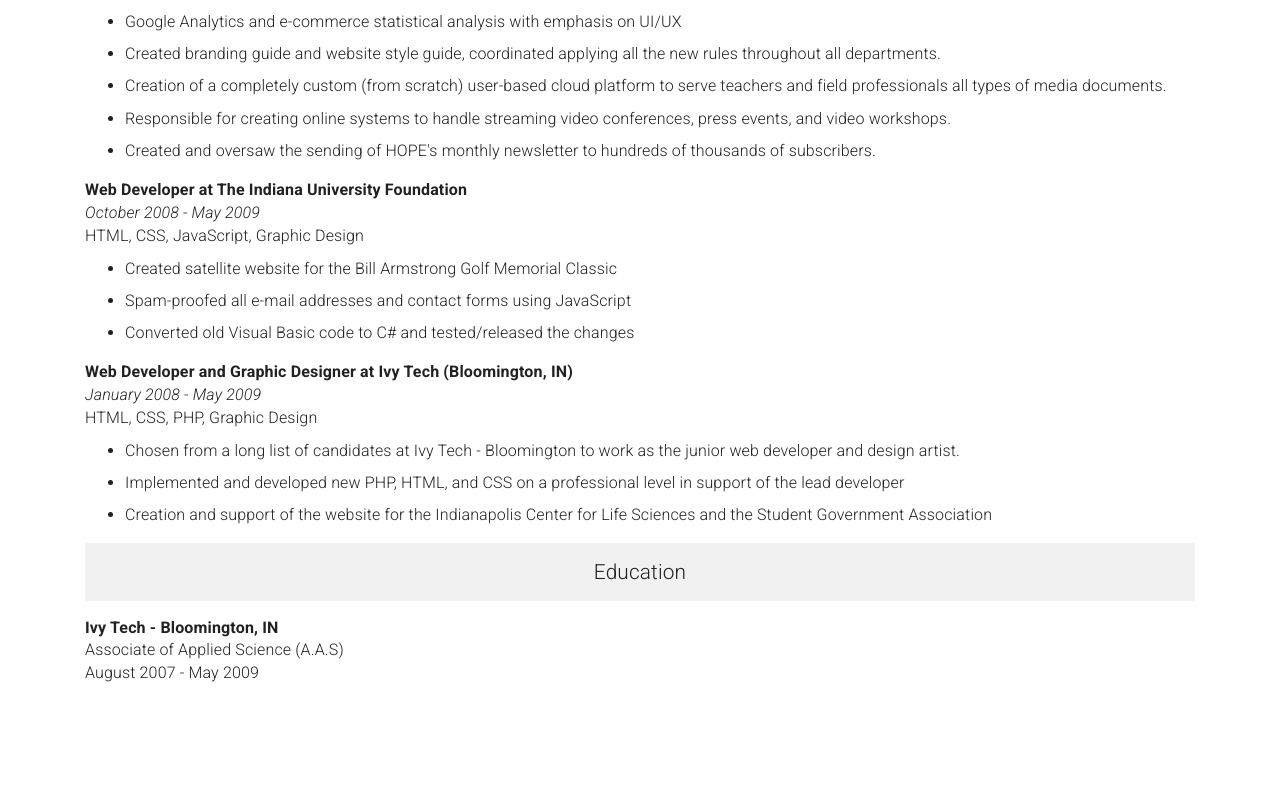
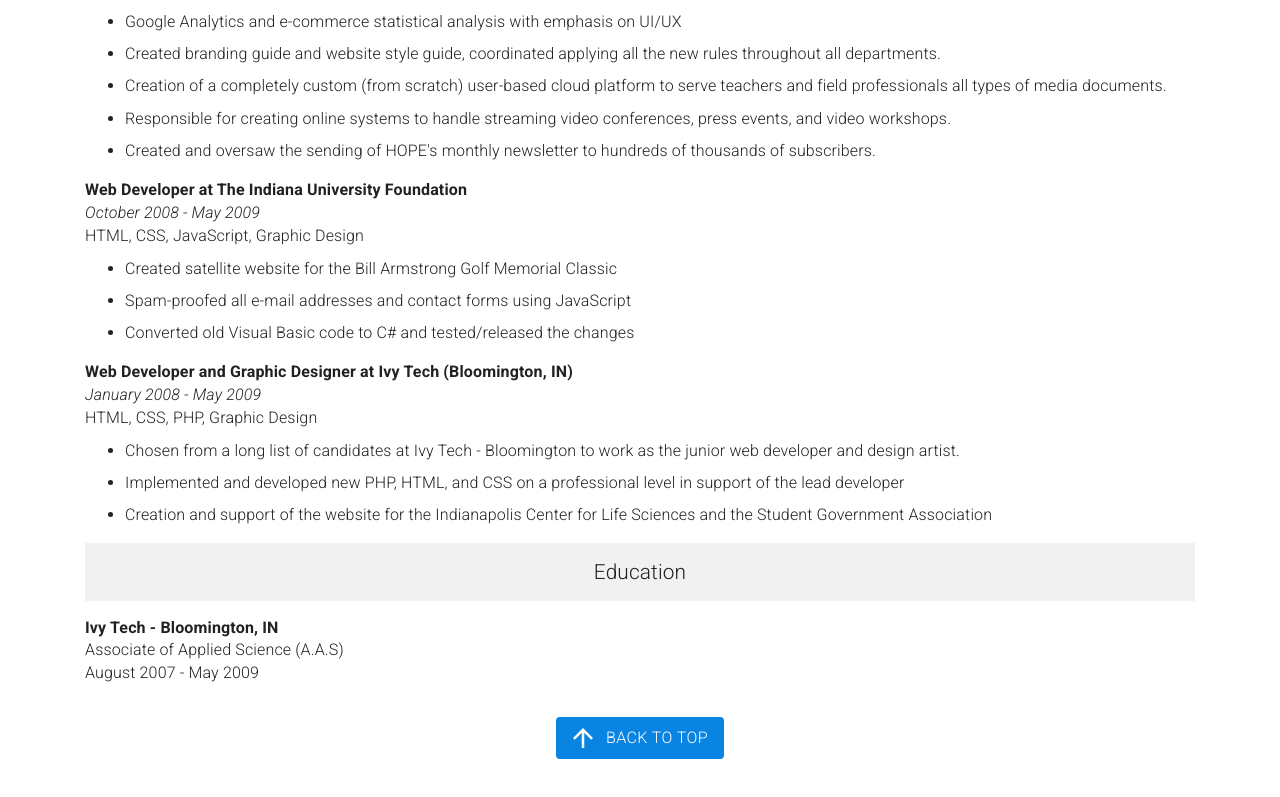
Before and after one commit to christopherrobin/portfolio, a React (Create React App) app: page /resume in a window 1280 px wide. Shown: the part 2289-3086 px from the top of the page. Before the commit the page ends 3022 px from the top, so only its background shows below. Built offline with nearby package versions, Linux system fonts and the light colour scheme.

Commit message:
Back to top button for resume page

```diff
--- a/src/components/Resume.js
+++ b/src/components/Resume.js
@@ -1,7 +1,9 @@
 import React from "react";
 import { Container, Row, Col } from "reactstrap";
+import AnchorLink from 'react-anchor-link-smooth-scroll'
 import ResumeDownloadButton from "./ResumeDownloadButton";
-import AnchorLink from 'react-anchor-link-smooth-scroll'
+import Button from "@material-ui/core/Button";
+import ArrowUpwardIcon from '@material-ui/icons/ArrowUpward';
 import Fade from "./Fade";
 import "./Resume.scss";
 
@@ -276,6 +278,18 @@
               <div>Associate of Applied Science (A.A.S)</div>
               <div>August 2007 - May 2009</div>
 
+              <div id="back-to-top" style={{ margin: '2em 0 1em 0', textAlign: 'center' }}>
+                <Button
+                  onClick={() => window.scrollTo({ top: 0, behavior: 'smooth' })}
+                  variant="contained"
+                  color="primary"
+                  startIcon={<ArrowUpwardIcon />}
+                  disableElevation
+                >
+                  Back to Top
+                </Button>
+              </div>
+
             </Container>
           }
         />
```
Also changed, not shown: 1 other file (tests, documents, lock files or other folders).
